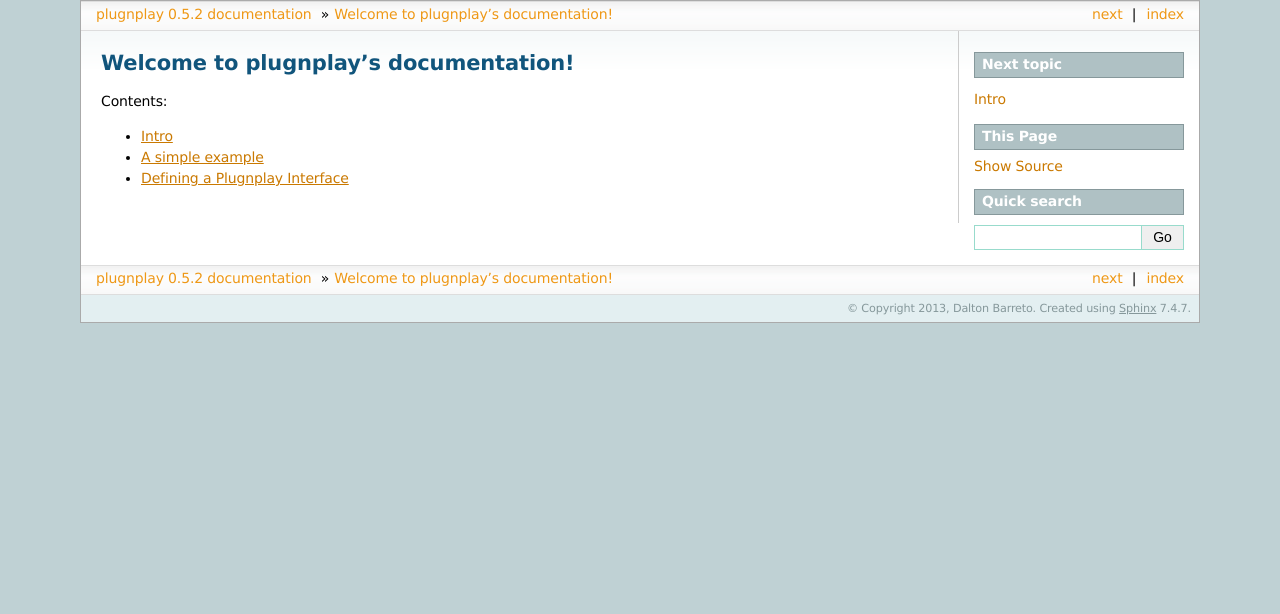
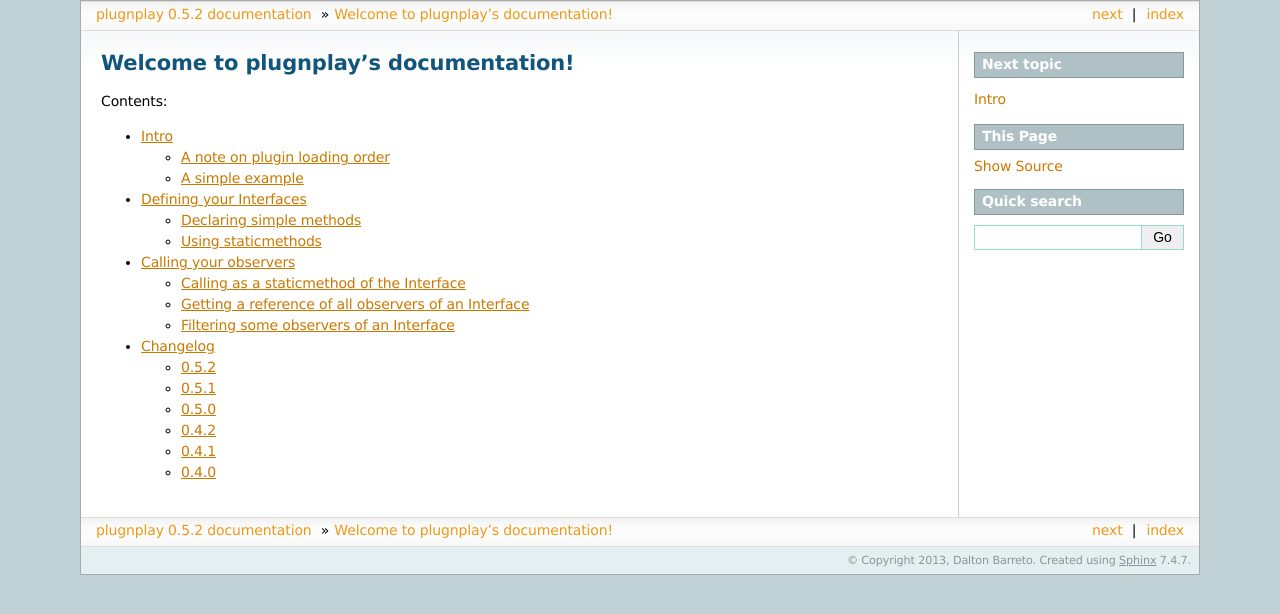
Before and after one commit to daltonmatos/plugnplay, a Sphinx documentation site: the page built from docs/index.rst, in a window 1280 px wide. Shown: the top 614 px of the page. Built offline with Sphinx 7.4.7, drawn with Linux system fonts in a browser that asks for light colours.

Commit message:
More docs restructure

```diff
--- /dev/null
+++ b/docs/calling.rst
@@ -0,0 +1,19 @@
+
+
+Calling your observers
+======================
+
+
+
+Calling as a staticmethod of the Interface
+******************************************
+
+
+Getting a reference of all observers of an Interface
+*******************************************************
+
+
+Filtering some observers of an Interface
+****************************************
+
+https://github.com/daltonmatos/plugnplay/issues/11
--- /dev/null
+++ b/docs/changelog.rst
@@ -0,0 +1,23 @@
+
+
+Changelog
+=========
+
+
+0.5.2
+*****
+
+0.5.1
+*****
+
+0.5.0
+*****
+
+0.4.2
+*****
+
+0.4.1
+*****
+
+0.4.0
+*****
--- a/docs/index.rst
+++ b/docs/index.rst
@@ -13,3 +13,5 @@
 
    intro
    usage
+   calling
+   changelog
--- a/docs/intro.rst
+++ b/docs/intro.rst
@@ -6,8 +6,15 @@
 
 To declare an interface and all observers of this interface you do not need to call any *register* method or anything like this. All you need to ensure is that the your obvservers are imported by your python interpreter. Since an observer implementation needs a reference to the interface it's implementing, the interface class is imported automatically.
 
+
+A note on plugin loading order
+******************************
+
+https://github.com/daltonmatos/plugnplay/issues/5
+
+
 A simple example
-================
+****************
 
 Here is a very simple example of what you need to do to declare an interface and implement an observer of this interface.
 
--- a/docs/usage.rst
+++ b/docs/usage.rst
@@ -1,7 +1,11 @@
 
 
-Defining a Plugnplay Interface
-==============================
+Defining your Interfaces
+========================
+
+
+Declaring simple methods
+*************************
 
 A plugable interface is just a regular class that has :py:class:`plugnplay.Interface` as its superclass. Any method decalred in this class will be able to be used to call the interface implementors, eg:
 
@@ -17,7 +21,11 @@
 
 Note that this declaration is only a marker, the method of the ``MyInterface`` class **will not** be called, it's pure documentational, so whoever looks at this interface knows whitch methods they have to implement.
 
-.. newinversion:: 0.5.3
+
+Using staticmethods
+*******************
+
+.. versionadded:: 0.5.3
 
 Any staticmethod will be also included as part of the interface declaration, so if you have an interface like this:
 
```
